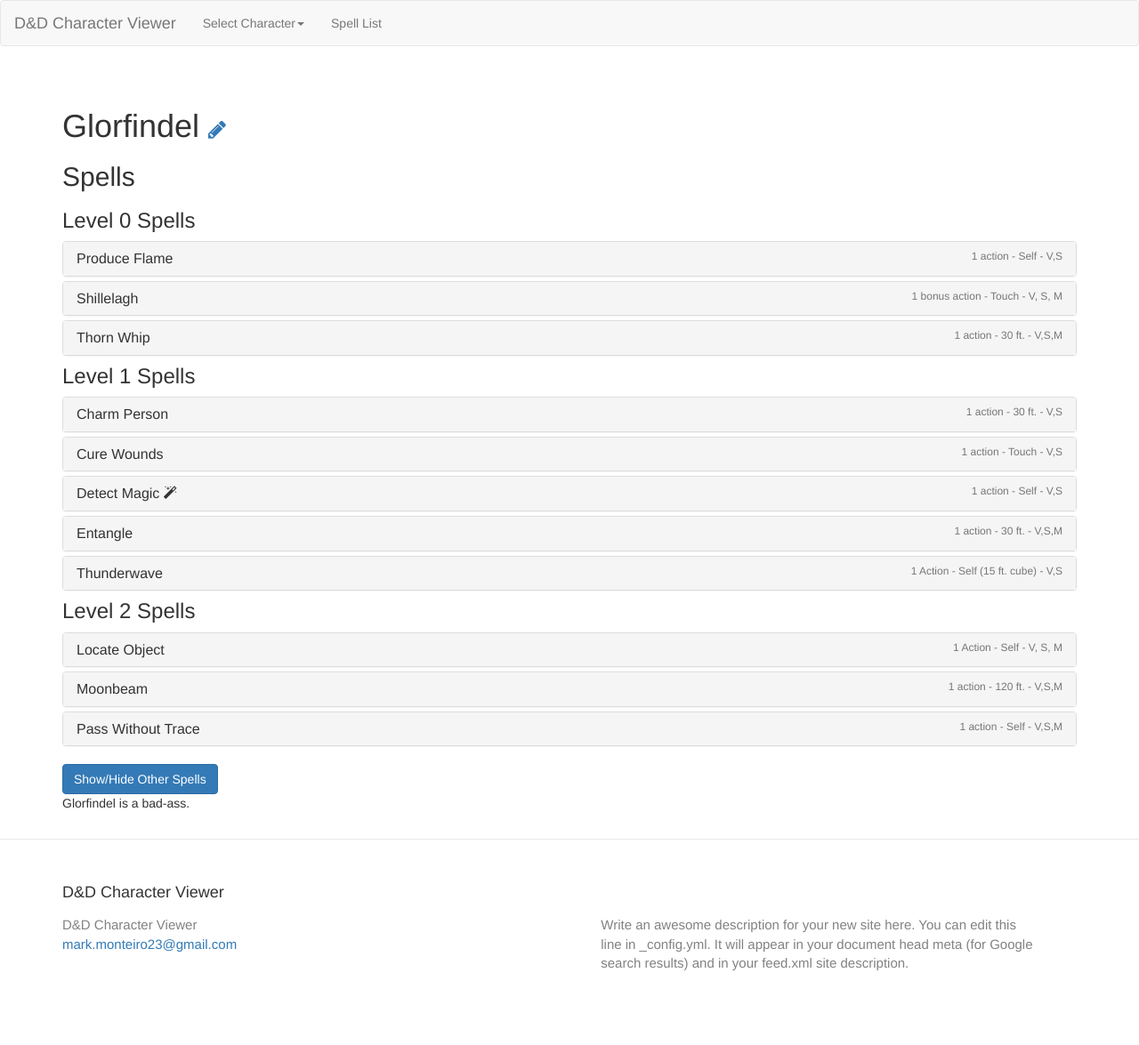
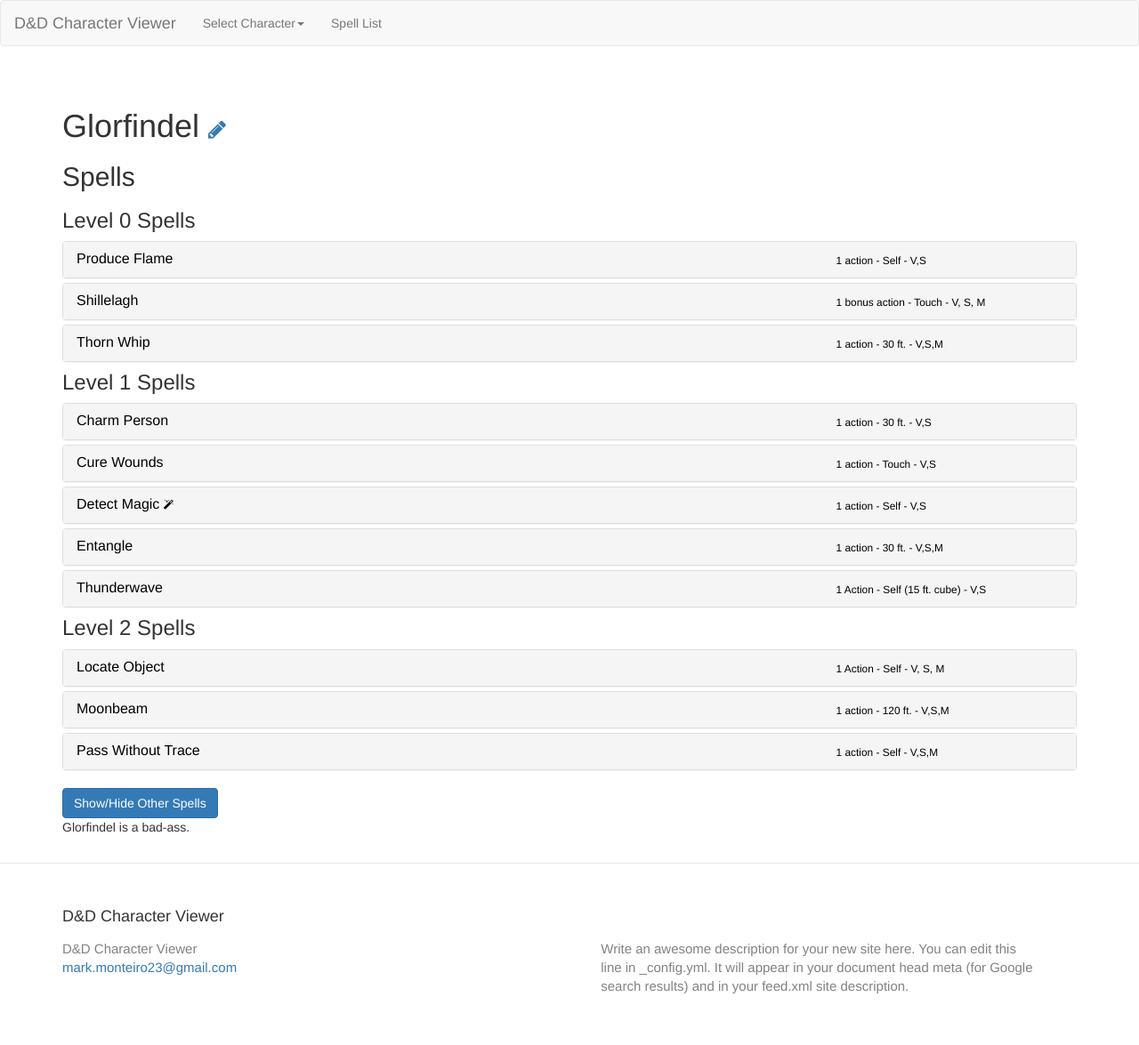
Before and after one commit to mark-monteiro/dnd-character, a Jekyll site: the page built from index.html, in a window 1280 px wide. Shown: the whole page at 89% size. Built offline with Jekyll 4.4.1, drawn with Linux system fonts in a browser that asks for light colours; nearby versions of some CDN libraries; before the commit the page ends 1148 px from its top, so only the background shows below that.

Commit message:
make responsive

```diff
--- a/_includes/spell-collapse-panel.html
+++ b/_includes/spell-collapse-panel.html
@@ -2,14 +2,23 @@
 {% assign panelId = "spell" | append: '-' | append: levelSpells.name | append: '-' |append: forloop.index %}
 <div class="panel panel-default">
   <div class="panel-heading" role="tab" id="{{panelId | append: '-heading'}}">
-    <h4 class="panel-title">
-      <a class="collapsed" role="button" data-toggle="collapse" data-parent="#learned-spells" href="#{{panelId}}" aria-expanded="false" aria-controls="{{panelId}}">
-        {{spell.name}}
-        {%if spell.ritual%}<i class='fa fa-magic' data-toggle="tooltip" data-placement="top" title="Ritual (10 minutes)"></i>{%endif%}
-        <small>{{spell.quickinfo}}</small>
-        <small class='pull-right'>{{spell.time}} - {{spell.range}} - {{spell.components}}</small>
-      </a>
-    </h4>
+    <a class="collapsed" role="button" data-toggle="collapse" data-parent="#learned-spells" href="#{{panelId}}" aria-expanded="false" aria-controls="{{panelId}}">
+      <div class="row">
+        <div class='col-md-9 col-xs-12'>
+          <h4 class="panel-title">
+            {{spell.name}}
+            <small>
+              {%if spell.ritual%}<i class='fa fa-magic' data-toggle="tooltip" data-placement="top" title="Ritual (10 minutes)"></i>{%endif%}
+              {{spell.quickinfo}}
+            </small>
+          </h4>
+        </div>
+        <div class="col-md-3 col-xs-12 text-right">
+          <small>{{spell.time}} - {{spell.range}} - {{spell.components}}</small>
+        </div>
+      </div>
+    </a>
+
   </div>
   <div id="{{panelId}}" class="panel-collapse collapse" role="tabpanel" aria-labelledby="{{panelId | append: '-heading'}}">
     <div class="panel-body">
--- a/_includes/spell.html
+++ b/_includes/spell.html
@@ -7,7 +7,7 @@
       <small>({{spell.type}})</small>
    </h3>
    <div class='row'>
-      <div class='col-xs-4'>
+      <div class='col-md-4 col-xs-12'>
          <dl class='dl-horizontal'>
             <dt>Casting Time</dt><dd>{{spell.time}}</dd>
             <dt>Range</dt><dd>{{spell.range}}</dd>
@@ -22,7 +22,7 @@
             <dt>Duration</dt><dd>{{spell.duration}}</dd>
          </dl>
        </div>
-       <div class='col-xs-8'>
+       <div class='col-md-8 col-xs-12'>
          <dl>
             <dt>Description</dt>
             <dd>{{spell.content}}</dd>
--- /dev/null
+++ b/_sass/_variables.scss
@@ -0,0 +1,36 @@
+// Use media queries like this:
+// @include media-query($on-palm) {
+//     .wrapper {
+//         padding-right: $spacing-unit / 2;
+//         padding-left: $spacing-unit / 2;
+//     }
+// }
+@mixin media-query($device) {
+    @media screen and (max-width: $device) {
+        @content;
+    }
+}
+
+@mixin media-query-xs() {
+   @media screen and (max-width:767px) {
+      @content
+   }
+}
+
+@mixin media-query-sm() {
+   @media screen and (min-width:768px) {
+      @content
+   }
+}
+
+@mixin media-query-md() {
+   @media screen and (min-width:992px) {
+      @content
+   }
+}
+
+@mixin media-query-lg() {
+   @media screen and (min-width:1200px) {
+      @content
+   }
+}
--- a/css/main.scss
+++ b/css/main.scss
@@ -2,8 +2,6 @@
 # Only the main Sass file needs front matter (the dashes are enough)
 ---
 @charset "utf-8";
-
-
 
 // Our variables
 $base-font-family: "Helvetica Neue", Helvetica, Arial, sans-serif;
@@ -29,24 +27,9 @@ $on-palm:          600px;
 $on-laptop:        800px;
 
 
-
-// Use media queries like this:
-// @include media-query($on-palm) {
-//     .wrapper {
-//         padding-right: $spacing-unit / 2;
-//         padding-left: $spacing-unit / 2;
-//     }
-// }
-@mixin media-query($device) {
-    @media screen and (max-width: $device) {
-        @content;
-    }
-}
-
-
-
 // Import partials from `sass_dir` (defaults to `_sass`)
 @import
+        "variables",
         "base",
         "layout",
         "syntax-highlighting"
@@ -70,9 +53,16 @@ $on-laptop:        800px;
   .panel-heading {
     padding: 0;
     a {
+      color: black;
       display: block;
       padding: 10px 15px;
       text-decoration: none;
+    }
+
+    @include media-query-sm() {
+      .col-md-3 {
+        text-align: left;
+      }
     }
   }
 
```
